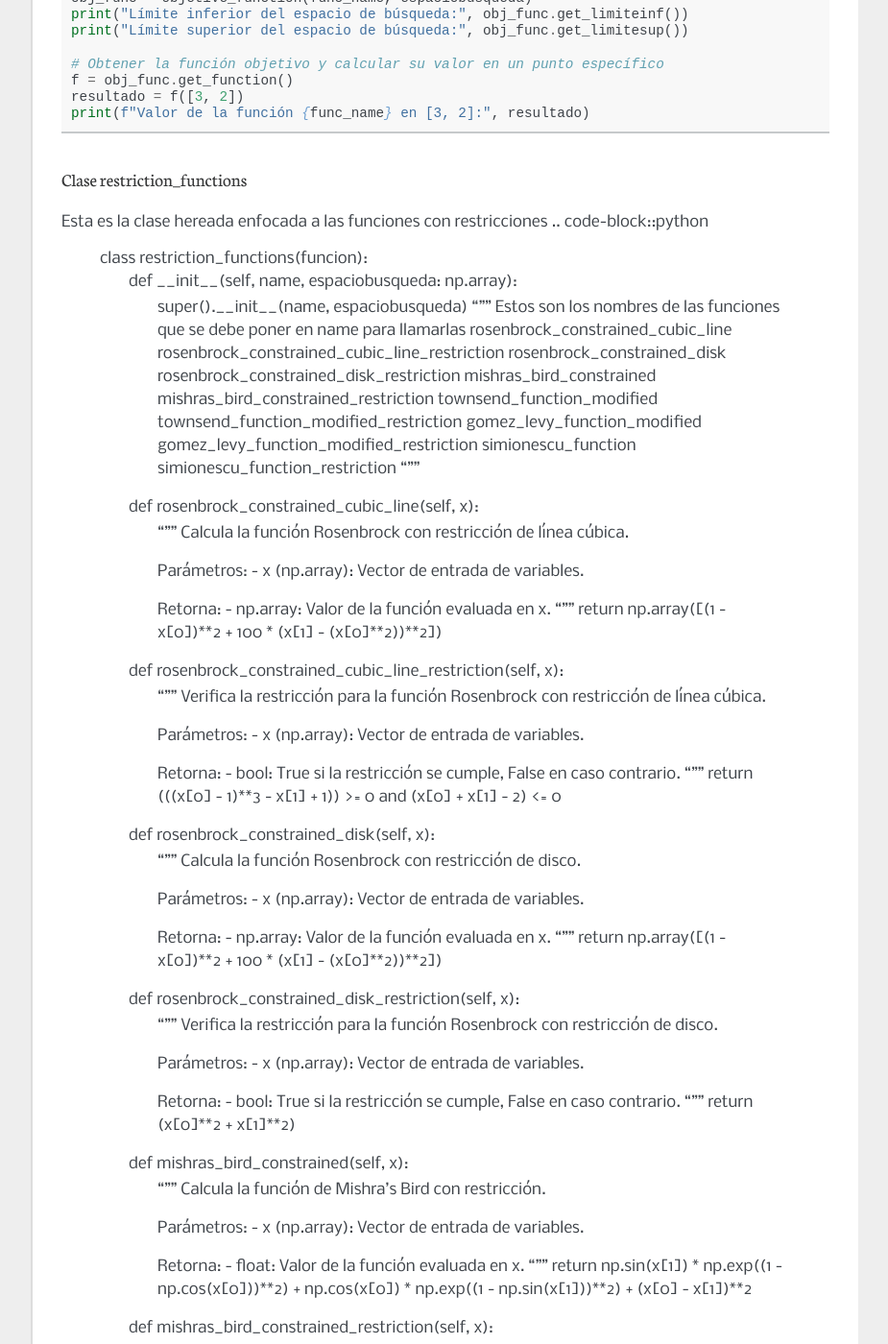
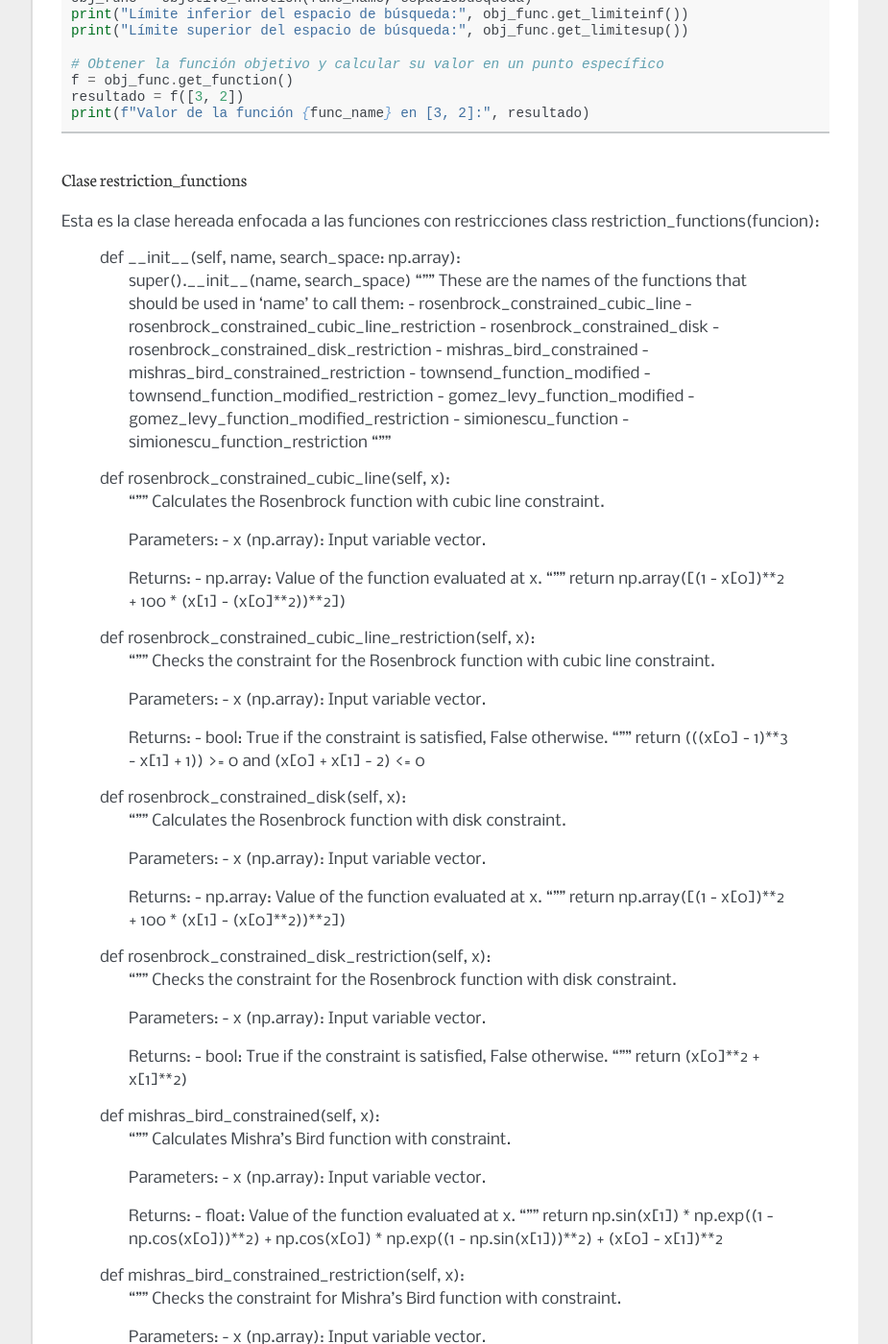
Before and after one commit to JoshRL117/joshoptimizacion8, a Sphinx documentation site: the page built from docs/source/codigo.rst, in a window 1280 px wide and 1400 px high, scrolled down 4886 px. Shown: the whole window at 96% size, without its empty margins (198-1123 px from the left). Built offline with Sphinx 7.4.7, drawn with Linux system fonts in a browser that asks for light colours; some of the changed text lies outside the part shown.

Commit message:
Update codigo.rst

```diff
--- a/docs/source/codigo.rst
+++ b/docs/source/codigo.rst
@@ -291,178 +291,299 @@
 Clase restriction_functions
 ^^^^^^^^^^^^^^^^^^^^^^^^^^^^^^^^^^^^^^^^^^^^^
 Esta es la clase hereada enfocada a las funciones con restricciones
-.. code-block::python
-    class restriction_functions(funcion):
-            def __init__(self, name, espaciobusqueda: np.array):
-                super().__init__(name, espaciobusqueda)
+class restriction_functions(funcion):
+    def __init__(self, name, search_space: np.array):
+        super().__init__(name, search_space)
+        """
+        These are the names of the functions that should be used in 'name' to call them:
+        - rosenbrock_constrained_cubic_line
+        - rosenbrock_constrained_cubic_line_restriction
+        - rosenbrock_constrained_disk
+        - rosenbrock_constrained_disk_restriction
+        - mishras_bird_constrained
+        - mishras_bird_constrained_restriction
+        - townsend_function_modified
+        - townsend_function_modified_restriction
+        - gomez_levy_function_modified
+        - gomez_levy_function_modified_restriction
+        - simionescu_function
+        - simionescu_function_restriction
+        """
+
+    def rosenbrock_constrained_cubic_line(self, x):
+        """
+        Calculates the Rosenbrock function with cubic line constraint.
+
+        Parameters:
+        - x (np.array): Input variable vector.
+
+        Returns:
+        - np.array: Value of the function evaluated at x.
+        """
+        return np.array([(1 - x[0])**2 + 100 * (x[1] - (x[0]**2))**2])
+
+    def rosenbrock_constrained_cubic_line_restriction(self, x):
+        """
+        Checks the constraint for the Rosenbrock function with cubic line constraint.
+
+        Parameters:
+        - x (np.array): Input variable vector.
+
+        Returns:
+        - bool: True if the constraint is satisfied, False otherwise.
+        """
+        return (((x[0] - 1)**3 - x[1] + 1)) >= 0 and (x[0] + x[1] - 2) <= 0
+
+    def rosenbrock_constrained_disk(self, x):
+        """
+        Calculates the Rosenbrock function with disk constraint.
+
+        Parameters:
+        - x (np.array): Input variable vector.
+
+        Returns:
+        - np.array: Value of the function evaluated at x.
+        """
+        return np.array([(1 - x[0])**2 + 100 * (x[1] - (x[0]**2))**2])
+
+    def rosenbrock_constrained_disk_restriction(self, x):
+        """
+        Checks the constraint for the Rosenbrock function with disk constraint.
+
+        Parameters:
+        - x (np.array): Input variable vector.
+
+        Returns:
+        - bool: True if the constraint is satisfied, False otherwise.
+        """
+        return (x[0]**2 + x[1]**2)
+
+    def mishras_bird_constrained(self, x):
+        """
+        Calculates Mishra's Bird function with constraint.
+
+        Parameters:
+        - x (np.array): Input variable vector.
+
+        Returns:
+        - float: Value of the function evaluated at x.
+        """
+        return np.sin(x[1]) * np.exp((1 - np.cos(x[0]))**2) + np.cos(x[0]) * np.exp((1 - np.sin(x[1]))**2) + (x[0] - x[1])**2
+
+    def mishras_bird_constrained_restriction(self, x):
+        """
+        Checks the constraint for Mishra's Bird function with constraint.
+
+        Parameters:
+        - x (np.array): Input variable vector.
+
+        Returns:
+        - bool: True if the constraint is satisfied, False otherwise.
+        """
+        return (x[0] + 5)**2 + (x[1] + 5)**2 < 25
+
+    def townsend_function_modified(self, x):
+        """
+        Calculates the modified Townsend function.
+
+        Parameters:
+        - x (np.array): Input variable vector.
+
+        Returns:
+        - float: Value of the function evaluated at x.
+        """
+        return -(np.cos((x[0] - 0.1) * x[1]))**2 - x[0] * np.sin(3 * x[0] + x[1])
+
+    def townsend_function_modified_restriction(self, x):
+        """
+        Checks the constraint for the modified Townsend function.
+
+        Parameters:
+        - x (np.array): Input variable vector.
+
+        Returns:
+        - bool: True if the constraint is satisfied, False otherwise.
+        """
+        t = np.arctan2(x[1], x[0])
+        op1 = x[0]**2 + x[1]**2
+        op2 = (2 * np.cos(t) - 0.5 * np.cos(2 * t) - 0.25 * np.cos(3 * t) - 0.125 * np.cos(4 * t))**2 + (2 * np.sin(t))**2
+        return op1 < op2
+
+    def gomez_levy_function_modified(self, x):
+        """
+        Calculates the modified Gomez-Levy function.
+
+        Parameters:
+        - x (np.array): Input variable vector.
+
+        Returns:
+        - float: Value of the function evaluated at x.
+        """
+        return 4 * x[0]**2 - 2.1 * x[0]**4 + (1 / 3) * x[0]**6 + x[0] * x[1] - 4 * x[1]**2 + 4 * x[1]**4
+
+    def gomez_levy_function_modified_restriction(self, x):
+        """
+        Checks the constraint for the modified Gomez-Levy function.
+
+        Parameters:
+        - x (np.array): Input variable vector.
+
+        Returns:
+        - bool: True if the constraint is satisfied, False otherwise.
+        """
+        return -np.sin(4 * np.pi * x[0]) + 2 * np.sin(2 * np.pi * x[1])**2 <= 1.5
+
+    def simionescu_function(self, x):
+        """
+        Calculates the Simionescu function.
+
+        Parameters:
+        - x (np.array): Input variable vector.
+
+        Returns:
+        - float: Value of the function evaluated at x.
+        """
+        return 0.1 * (x[0] * x[1])
+
+    def simionescu_function_restriction(self, x):
+        """
+        Checks the constraint for the Simionescu function.
+
+        Parameters:
+        - x (np.array): Input variable vector.
+
+        Returns:
+        - bool: True if the constraint is satisfied, False otherwise.
+        """
+        r_T = 1
+        r_S = 0.2
+        n = 8
+        angle = np.arctan2(x[1], x[0])
+        cosine_term = np.cos(n * angle)
+        op = (r_T + r_S * cosine_term) ** 2
+        return x[0]**2 + x[1]**2 - op
+
+    def get_function(self):
+        """
+        Obtains the function specified by 'name'.
+
+        Returns:
+        - function: The function object.
+
+        Raises:
+        - ValueError: If the function 'name' is not defined in the class.
+        """
+        func = getattr(self, self.name.lower(), None)
+        if func is None:
+            raise ValueError(f"The function '{self.name}' is not defined in the class.")
+        return func
+
+    def get_limitesup(self):
+        """
+        Obtains the upper limit of the search space.
+
+        Returns:
+        - float: Upper limit of the search space.
+        """
+        return self.limiteinf[0]
+
+    def get_limiteinf(self):
+        """
+        Obtains the lower limit of the search space.
+
+        Returns:
+        - float: Lower limit of the search space.
+        """
+        return self.limitesup[1]
+
+
+**Ejemplo**
+.. code-block:: python
+    import numpy as np
+    from .restriction_functions import restriction_functions
+
+    # Crear una instancia de la clase restriction_functions para acceder a las funciones restringidas
+    restriccion = restriction_functions("rosenbrock_constrained_cubic_line", np.array([-5, 5]))
+
+    # Punto de prueba
+    x = np.array([0.5, 0.5])
+
+    # Calcular el valor de la función
+    valor_funcion = restriccion.rosenbrock_constrained_cubic_line(x)
+    cumple_restriccion = restriccion.rosenbrock_constrained_cubic_line_restriction(x)
+
+    print(f"Punto de prueba: {x}")
+    print(f"Valor de la función: {valor_funcion}")
+    print(f"Cumple con la restricción: {cumple_restriccion}")
+
+Clase univariablefunction
+^^^^^^^^^^^^^^^^^^^^^^^^^^^^^^^^^^^^^^^^^^^^^
+.. code-block:: python
+        class univariablefunction(funcion):
+            def __init__(self, name, espaciobussqueda: np.array=[0,0]):
+                super().__init__(name, espaciobussqueda)
+
+            def funcion1(self, x):
                 """
-                Estos son los nombres de las funciones que se debe poner en name para llamarlas
-                rosenbrock_constrained_cubic_line
-                rosenbrock_constrained_cubic_line_restriction
-                rosenbrock_constrained_disk
-                rosenbrock_constrained_disk_restriction
-                mishras_bird_constrained
-                mishras_bird_constrained_restriction
-                townsend_function_modified
-                townsend_function_modified_restriction
-                gomez_levy_function_modified
-                gomez_levy_function_modified_restriction
-                simionescu_function
-                simionescu_function_restriction
-                """
-
-            def rosenbrock_constrained_cubic_line(self, x):
-                """
-                Calcula la función Rosenbrock con restricción de línea cúbica.
+                Calcula la función 1.
 
                 Parámetros:
-                - x (np.array): Vector de entrada de variables.
-
-                Retorna:
-                - np.array: Valor de la función evaluada en x.
-                """
-                return np.array([(1 - x[0])**2 + 100 * (x[1] - (x[0]**2))**2])
-
-            def rosenbrock_constrained_cubic_line_restriction(self, x):
-                """
-                Verifica la restricción para la función Rosenbrock con restricción de línea cúbica.
-
-                Parámetros:
-                - x (np.array): Vector de entrada de variables.
-
-                Retorna:
-                - bool: True si la restricción se cumple, False en caso contrario.
-                """
-                return (((x[0] - 1)**3 - x[1] + 1)) >= 0 and (x[0] + x[1] - 2) <= 0
-
-            def rosenbrock_constrained_disk(self, x):
-                """
-                Calcula la función Rosenbrock con restricción de disco.
-
-                Parámetros:
-                - x (np.array): Vector de entrada de variables.
-
-                Retorna:
-                - np.array: Valor de la función evaluada en x.
-                """
-                return np.array([(1 - x[0])**2 + 100 * (x[1] - (x[0]**2))**2])
-
-            def rosenbrock_constrained_disk_restriction(self, x):
-                """
-                Verifica la restricción para la función Rosenbrock con restricción de disco.
-
-                Parámetros:
-                - x (np.array): Vector de entrada de variables.
-
-                Retorna:
-                - bool: True si la restricción se cumple, False en caso contrario.
-                """
-                return (x[0]**2 + x[1]**2)
-
-            def mishras_bird_constrained(self, x):
-                """
-                Calcula la función de Mishra's Bird con restricción.
-
-                Parámetros:
-                - x (np.array): Vector de entrada de variables.
+                - x (float): Valor de entrada para la función.
 
                 Retorna:
                 - float: Valor de la función evaluada en x.
                 """
-                return np.sin(x[1]) * np.exp((1 - np.cos(x[0]))**2) + np.cos(x[0]) * np.exp((1 - np.sin(x[1]))**2) + (x[0] - x[1])**2
-
-            def mishras_bird_constrained_restriction(self, x):
+                self._validate_input(x)
+                return (x**2) + (54/x)
+
+            def funcion2(self, x):
                 """
-                Verifica la restricción para la función de Mishra's Bird con restricción.
+                Calcula la función 2.
 
                 Parámetros:
-                - x (np.array): Vector de entrada de variables.
-
-                Retorna:
-                - bool: True si la restricción se cumple, False en caso contrario.
-                """
-                return (x[0] + 5)**2 + (x[1] + 5)**2 < 25
-
-            def townsend_function_modified(self, x):
-                """
-                Calcula la función Townsend modificada.
-
-                Parámetros:
-                - x (np.array): Vector de entrada de variables.
+                - x (float): Valor de entrada para la función.
 
                 Retorna:
                 - float: Valor de la función evaluada en x.
                 """
-                return -(np.cos((x[0] - 0.1) * x[1]))**2 - x[0] * np.sin(3 * x[0] + x[1])
-
-            def townsend_function_modified_restriction(self, x):
+                self._validate_input(x)
+                return (x**3) + (2*x) - 3
+
+            def funcion3(self, x):
                 """
-                Verifica la restricción para la función Townsend modificada.
+                Calcula la función 3.
 
                 Parámetros:
-                - x (np.array): Vector de entrada de variables.
-
-                Retorna:
-                - bool: True si la restricción se cumple, False en caso contrario.
-                """
-                t = np.arctan2(x[1], x[0])
-                op1 = x[0]**2 + x[1]**2
-                op2 = (2 * np.cos(t) - 0.5 * np.cos(2 * t) - 0.25 * np.cos(3 * t) - 0.125 * np.cos(4 * t))**2 + (2 * np.sin(t))**2
-                return op1 < op2
-
-            def gomez_levy_function_modified(self, x):
-                """
-                Calcula la función Gomez-Levy modificada.
-
-                Parámetros:
-                - x (np.array): Vector de entrada de variables.
+                - x (float): Valor de entrada para la función.
 
                 Retorna:
                 - float: Valor de la función evaluada en x.
                 """
-                return 4 * x[0]**2 - 2.1 * x[0]**4 + (1 / 3) * x[0]**6 + x[0] * x[1] - 4 * x[1]**2 + 4 * x[1]**4
-
-            def gomez_levy_function_modified_restriction(self, x):
+                self._validate_input(x)
+                return (x**4) + (x**2) - 33
+
+            def funcion4(self, x):
                 """
-                Verifica la restricción para la función Gomez-Levy modificada.
+                Calcula la función 4.
 
                 Parámetros:
-                - x (np.array): Vector de entrada de variables.
-
-                Retorna:
-                - bool: True si la restricción se cumple, False en caso contrario.
-                """
-                return -np.sin(4 * np.pi * x[0]) + 2 * np.sin(2 * np.pi * x[1])**2 <= 1.5
-
-            def simionescu_function(self, x):
-                """
-                Calcula la función Simionescu.
-
-                Parámetros:
-                - x (np.array): Vector de entrada de variables.
+                - x (float): Valor de entrada para la función.
 
                 Retorna:
                 - float: Valor de la función evaluada en x.
                 """
-                return 0.1 * (x[0] * x[1])
-
-            def simionescu_function_restriction(self, x):
+                self._validate_input(x)
+                return (3 * (x**4)) - (8 * (x**3)) - (6 * (x**2)) + 12 * x
+
+            def _validate_input(self, x):
                 """
-                Verifica la restricción para la función Simionescu.
-
-                Parámetros:
-                - x (np.array): Vector de entrada de variables.
-
-                Retorna:
-                - bool: True si la restricción se cumple, False en caso contrario.
+                Valida que x sea un número escalar.
+
+                Lanza:
+                - ValueError: Si x es una lista, tupla, conjunto o arreglo.
                 """
-                r_T = 1
-                r_S = 0.2
-                n = 8
-                angulo = np.arctan2(x[1], x[0])
-                cosine_term = np.cos(n * angulo)
-                op = (r_T + r_S * cosine_term) ** 2
-                return x[0]**2 + x[1]**2 - op
+                if isinstance(x, (list, tuple, set, np.ndarray)):
+                    raise ValueError("x no debe ser una lista, tupla o arreglo. Debe ser un número escalar.")
 
             def get_function(self):
                 """
@@ -478,127 +599,6 @@
                 if func is None:
                     raise ValueError(f"La función '{self.name}' no está definida en la clase.")
                 return func
-
-            def get_limitesup(self):
-                """
-                Obtiene el límite superior del espacio de búsqueda.
-
-                Retorna:
-                - float: Límite superior del espacio de búsqueda.
-                """
-                return self.limiteinf[0]
-
-            def get_limiteinf(self):
-                """
-                Obtiene el límite inferior del espacio de búsqueda.
-
-                Retorna:
-                - float: Límite inferior del espacio de búsqueda.
-                """
-                return self.limitesup[1]
-
-**Ejemplo**
-.. code-block:: python
-    import numpy as np
-    from .restriction_functions import restriction_functions
-
-    # Crear una instancia de la clase restriction_functions para acceder a las funciones restringidas
-    restriccion = restriction_functions("rosenbrock_constrained_cubic_line", np.array([-5, 5]))
-
-    # Punto de prueba
-    x = np.array([0.5, 0.5])
-
-    # Calcular el valor de la función
-    valor_funcion = restriccion.rosenbrock_constrained_cubic_line(x)
-    cumple_restriccion = restriccion.rosenbrock_constrained_cubic_line_restriction(x)
-
-    print(f"Punto de prueba: {x}")
-    print(f"Valor de la función: {valor_funcion}")
-    print(f"Cumple con la restricción: {cumple_restriccion}")
-
-Clase univariablefunction
-^^^^^^^^^^^^^^^^^^^^^^^^^^^^^^^^^^^^^^^^^^^^^
-.. code-block:: python
-    class univariablefunction(funcion):
-        def __init__(self, name, espaciobussqueda: np.array=[0,0]):
-            super().__init__(name, espaciobussqueda)
-
-        def funcion1(self, x):
-            """
-            Calcula la función 1.
-
-            Parámetros:
-            - x (float): Valor de entrada para la función.
-
-            Retorna:
-            - float: Valor de la función evaluada en x.
-            """
-            self._validate_input(x)
-            return (x**2) + (54/x)
-
-        def funcion2(self, x):
-            """
-            Calcula la función 2.
-
-            Parámetros:
-            - x (float): Valor de entrada para la función.
-
-            Retorna:
-            - float: Valor de la función evaluada en x.
-            """
-            self._validate_input(x)
-            return (x**3) + (2*x) - 3
-
-        def funcion3(self, x):
-            """
-            Calcula la función 3.
-
-            Parámetros:
-            - x (float): Valor de entrada para la función.
-
-            Retorna:
-            - float: Valor de la función evaluada en x.
-            """
-            self._validate_input(x)
-            return (x**4) + (x**2) - 33
-
-        def funcion4(self, x):
-            """
-            Calcula la función 4.
-
-            Parámetros:
-            - x (float): Valor de entrada para la función.
-
-            Retorna:
-            - float: Valor de la función evaluada en x.
-            """
-            self._validate_input(x)
-            return (3 * (x**4)) - (8 * (x**3)) - (6 * (x**2)) + 12 * x
-
-        def _validate_input(self, x):
-            """
-            Valida que x sea un número escalar.
-
-            Lanza:
-            - ValueError: Si x es una lista, tupla, conjunto o arreglo.
-            """
-            if isinstance(x, (list, tuple, set, np.ndarray)):
-                raise ValueError("x no debe ser una lista, tupla o arreglo. Debe ser un número escalar.")
-
-        def get_function(self):
-            """
-            Obtiene la función especificada por 'name'.
-
-            Retorna:
-            - function: El objeto de la función.
-
-            Lanza:
-            - ValueError: Si la función 'name' no está definida en la clase.
-            """
-            func = getattr(self, self.name.lower(), None)
-            if func is None:
-                raise ValueError(f"La función '{self.name}' no está definida en la clase.")
-            return func
 .. code-block:: python
     import numpy as np
     from .univariablefunction import univariablefunction
```
